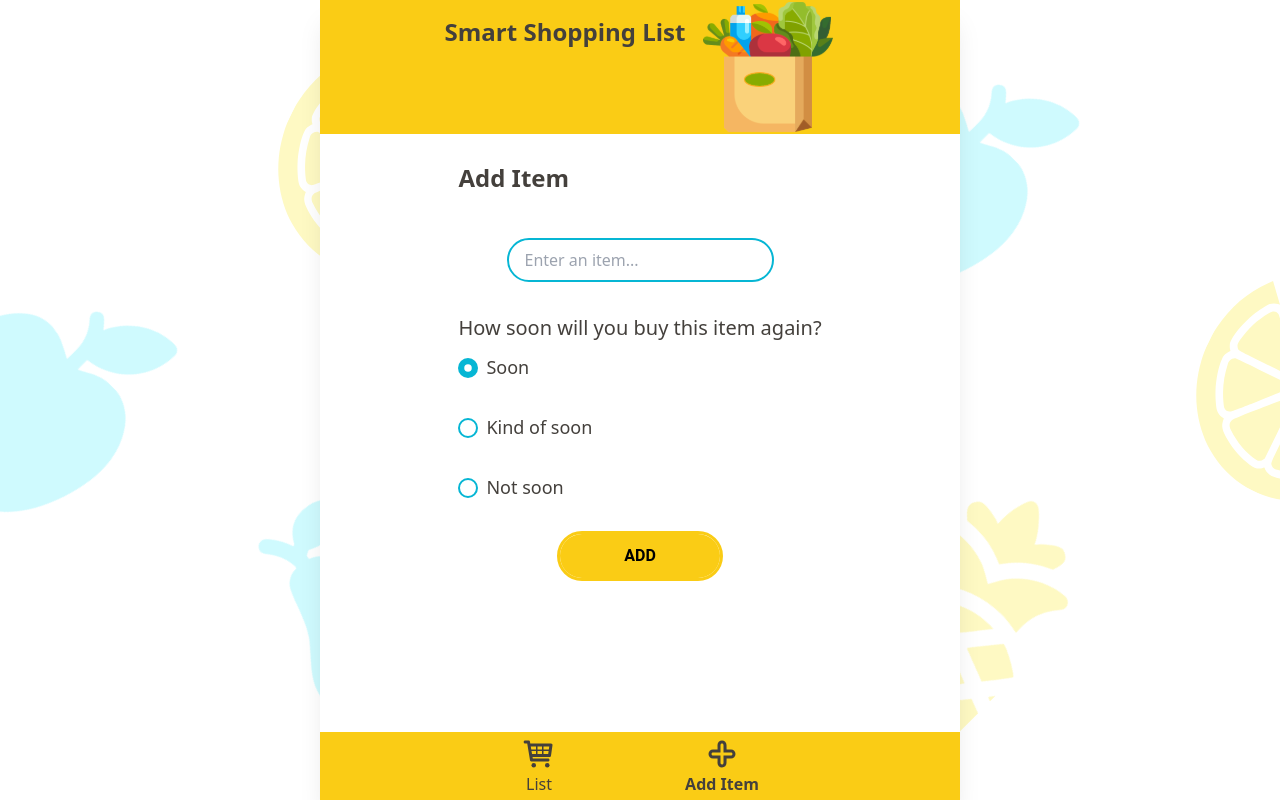
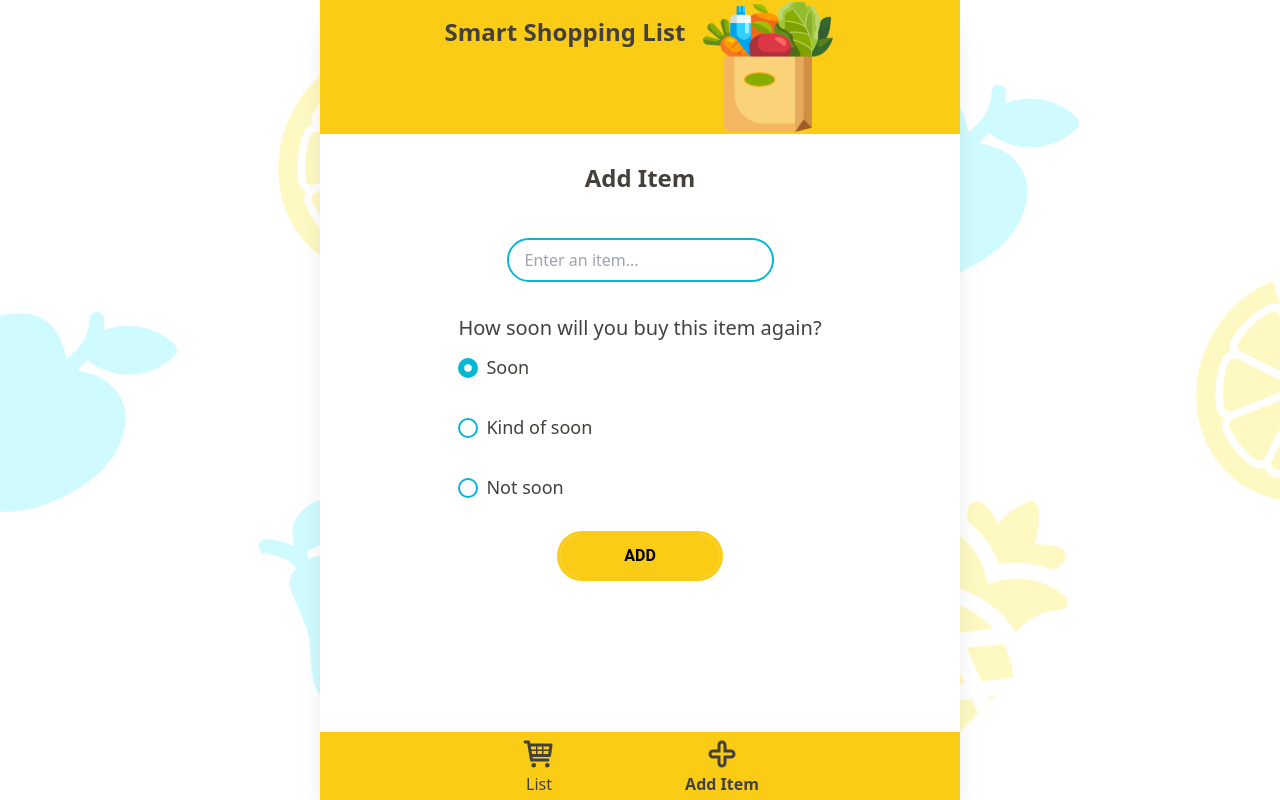
Before and after one commit to the-collab-lab/tcl-44-smart-shopping-list-1, a React (Create React App) app: page /add-item in a window 1280 px wide. Built offline with nearby package versions, Linux system fonts and the light colour scheme; no server answers; the database is empty; sample sign-in values are in the browser's storage.

Commit message:
Center tittle, loading image and empty list prompt

```diff
--- a/src/components/AddItem.js
+++ b/src/components/AddItem.js
@@ -12,8 +12,8 @@ const AddItem = () => {
   return (
     <>
       <Header title={'Smart Shopping List'} imageSrc={bag} />
-      <section className="rounded-2xl">
-        <h2 className="text-2xl font-bold my-7">Add Item</h2>
+      <section className="rounded-2xl ">
+        <h2 className="text-2xl font-bold my-7 text-center">Add Item</h2>
         <AddItemForm />
       </section>
     </>
--- a/src/components/List.js
+++ b/src/components/List.js
@@ -27,7 +27,7 @@ const List = () => {
         {listeningError && <p className="error-message">{listeningError}</p>}
         {isLoading && (
           <img
-            className="h-10 w-10 mt-2.5 animate-spin relative left-8"
+            className="h-10 w-10 mt-2.5 animate-spin mx-auto"
             src={loading}
             alt="loading icon"
           />
--- a/src/components/WelcomingPrompt.js
+++ b/src/components/WelcomingPrompt.js
@@ -3,7 +3,7 @@ import Button from '../components/Button';
 
 const WelcomingPrompt = () => {
   return (
-    <section className="flex flex-col text-xl text-center gap-4 pt-8 sm: w-2/3">
+    <section className="flex flex-col text-xl text-center gap-4 pt-8 sm: w-2/3 mx-auto">
       <p>Welcome to your shopping list. Your list is currently empty!</p>
       <p>Please click the button below to add an item.</p>
       <Link to="/add-item">
```
